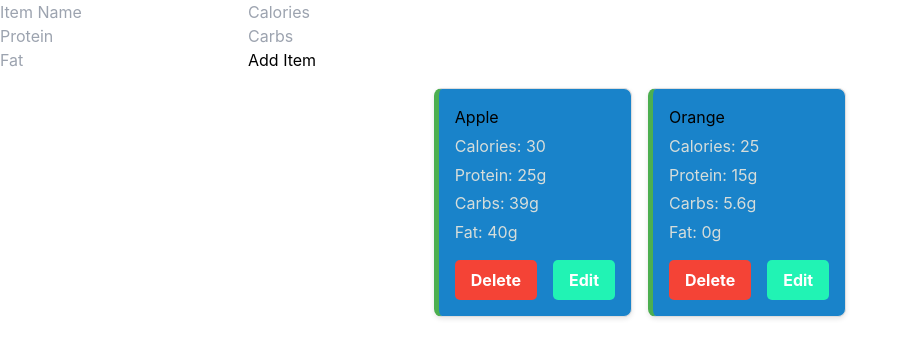
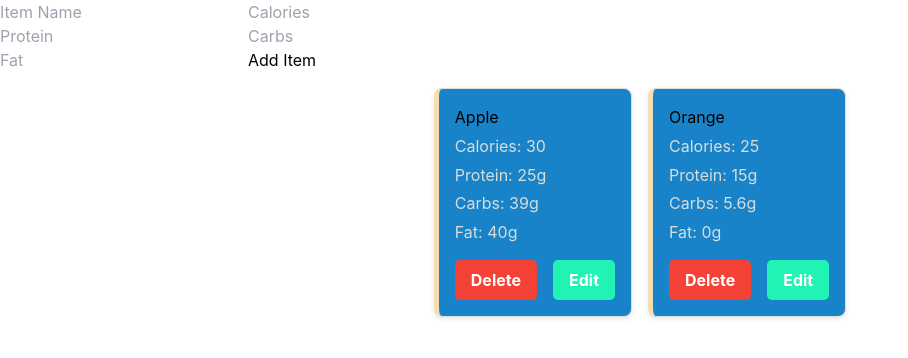
Before and after one commit to daganeabdul/Nutrition-meter-application, a React (Create React App) app: page / in a window 1280 px wide. Shown: the top 358 px of the page, without its empty margins (0-908 px from the left). Built offline with nearby package versions, Linux system fonts and the light colour scheme; data requests are answered from the project's data file.

Commit message:
Final styling

```diff
--- a/src/component/Card.css
+++ b/src/component/Card.css
@@ -17,7 +17,7 @@
 .card {
   background-color: #1983ca;
   border: 1px solid #ddd;
-  border-left: 5px solid #4caf50;
+  border-left: 5px solid wheat;
   border-radius: 8px;
   padding: 16px;
   margin: 16px 0;
```
